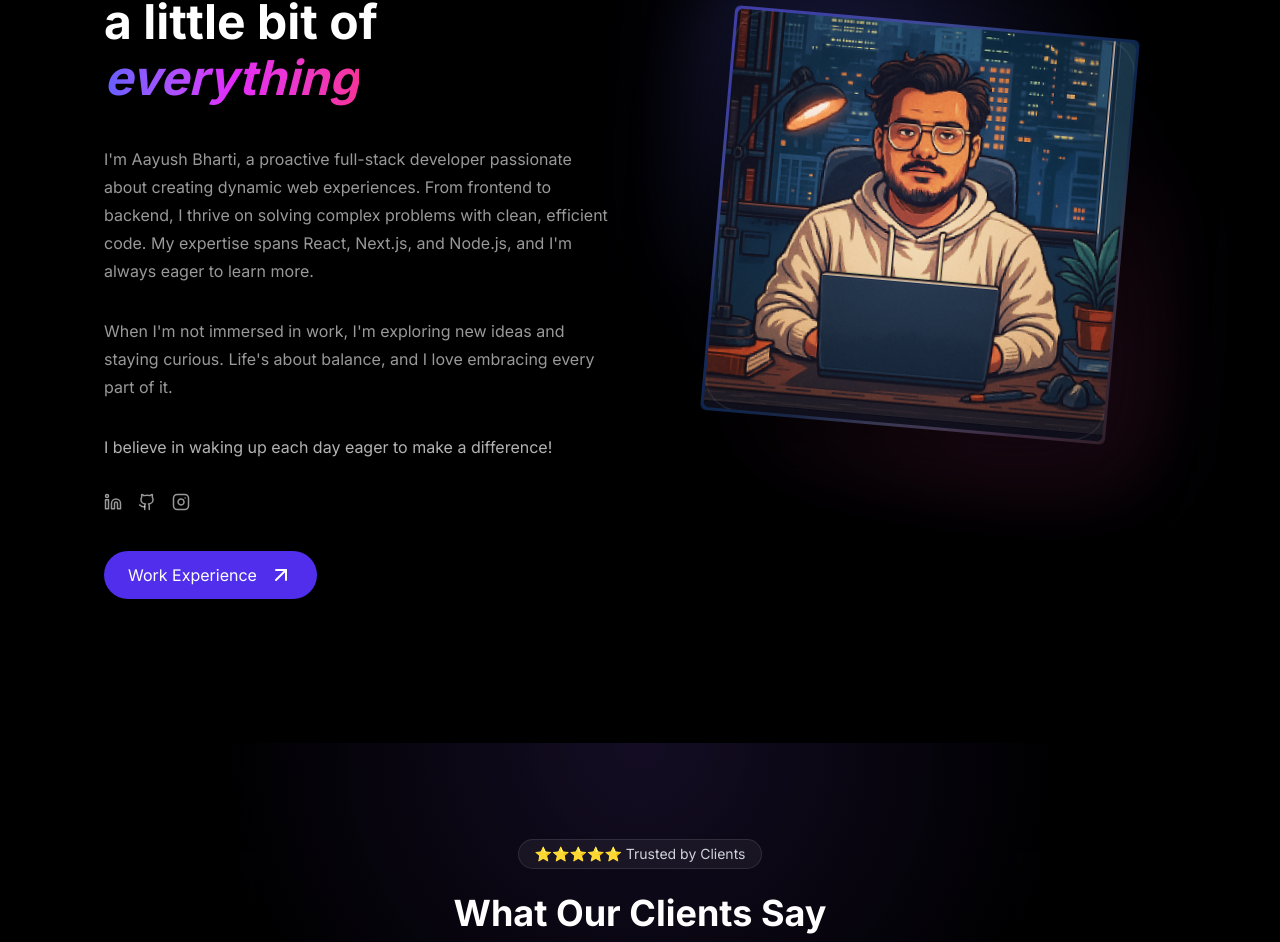
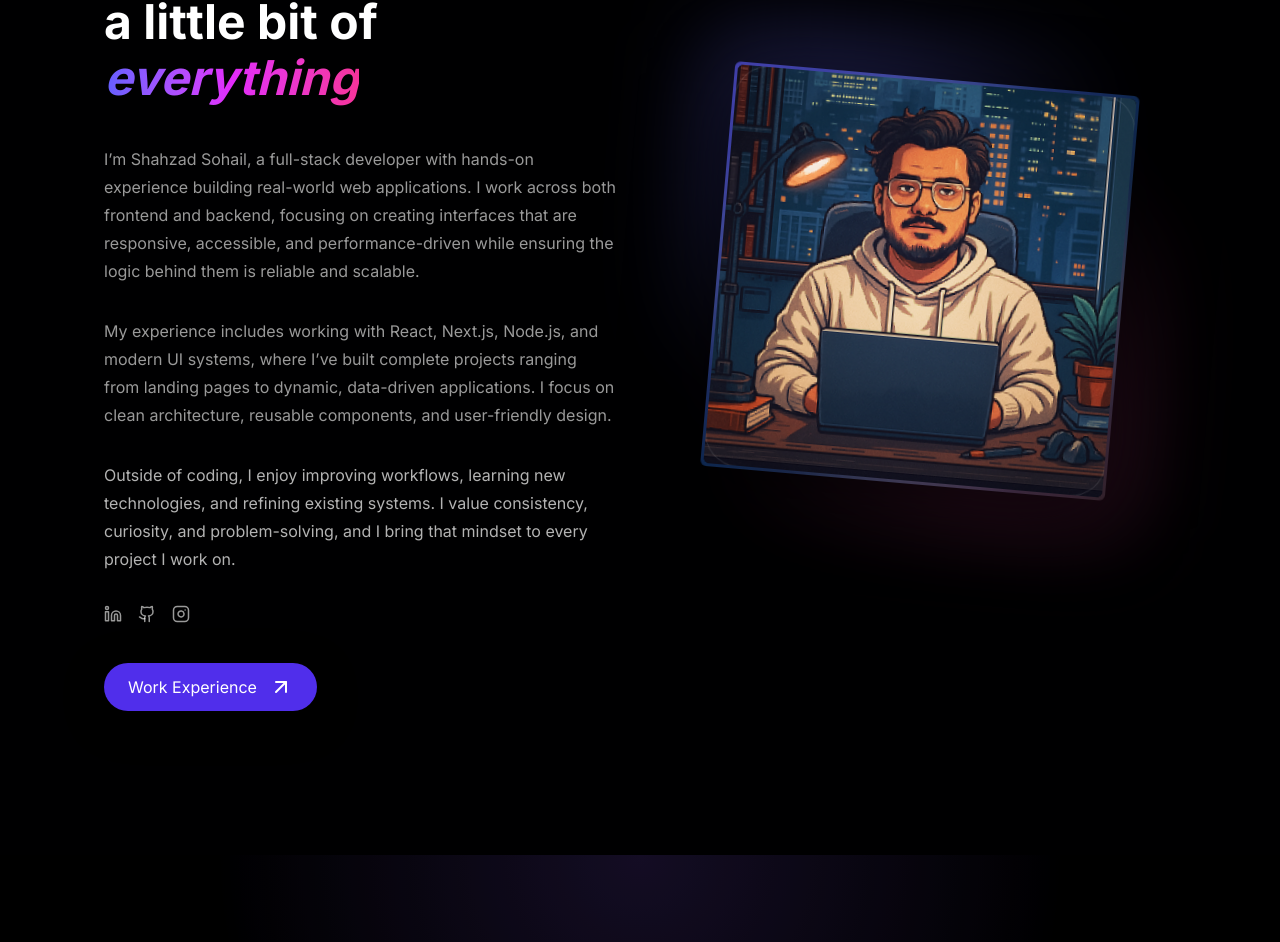
Before and after one commit to codedByShahzad/My_Portfolio, a Next.js app: page / in a window 1280 px wide. Shown: the part 4087-5029 px from the top of the page. Built offline with nearby package versions, Linux system fonts and the light colour scheme.

Commit message:
Info updated

```diff
--- a/sections/AboutMeSection.tsx
+++ b/sections/AboutMeSection.tsx
@@ -22,27 +22,22 @@ const AboutMeSection = () => {
             <h1 className="mt-4 text-4xl font-semibold leading-[1.15] md:text-5xl">
               Full-Stack Developer and <br />
               a little bit of{" "}
-              <span className="bg-gradient-to-r from-indigo-500 via-fuchsia-500 to-pink-500 bg-clip-text font-semibold italic text-transparent">
+              <span className="bg-linear-to-r from-indigo-500 via-fuchsia-500 to-pink-500 bg-clip-text font-semibold italic text-transparent">
                 everything
               </span>
             </h1>
 
             <div className="mt-10 flex flex-col gap-8 text-white/60 leading-7">
               <p>
-                I'm Aayush Bharti, a proactive full-stack developer passionate
-                about creating dynamic web experiences. From frontend to backend,
-                I thrive on solving complex problems with clean, efficient code.
-                My expertise spans React, Next.js, and Node.js, and I'm always
-                eager to learn more.
+                I’m Shahzad Sohail, a full-stack developer with hands-on experience building real-world web applications. I work across both frontend and backend, focusing on creating interfaces that are responsive, accessible, and performance-driven while ensuring the logic behind them is reliable and scalable.
               </p>
 
               <p>
-                When I'm not immersed in work, I'm exploring new ideas and staying
-                curious. Life's about balance, and I love embracing every part of it.
+                My experience includes working with React, Next.js, Node.js, and modern UI systems, where I’ve built complete projects ranging from landing pages to dynamic, data-driven applications. I focus on clean architecture, reusable components, and user-friendly design.
               </p>
 
               <p className="text-white/70">
-                I believe in waking up each day eager to make a difference!
+                Outside of coding, I enjoy improving workflows, learning new technologies, and refining existing systems. I value consistency, curiosity, and problem-solving, and I bring that mindset to every project I work on.
               </p>
             </div>
 
@@ -88,11 +83,11 @@ const AboutMeSection = () => {
                 <div className="absolute -inset-10 rounded-[36px] bg-[radial-gradient(circle_at_30%_20%,rgba(99,102,241,0.35),transparent_55%),radial-gradient(circle_at_70%_80%,rgba(236,72,153,0.25),transparent_55%)] blur-2xl" />
 
                 {/* outer frame */}
-                <div className="relative rounded-[6px] bg-gradient-to-br from-indigo-500/60 via-blue-500/30 to-white/10 p-[3px] shadow-[0_20px_80px_rgba(0,0,0,0.75)]">
+                <div className="relative rounded-[6px] bg-linear-to-br from-indigo-500/60 via-blue-500/30 to-white/10 p-[3px] shadow-[0_20px_80px_rgba(0,0,0,0.75)]">
                   {/* icon body */}
-                  <div className="relative h-[400px] w-[400px] rounded-[6px] bg-gradient-to-br from-[#0b1020] via-[#070a12] to-[#02030a] overflow-hidden">
+                  <div className="relative h-[400px] w-[400px] rounded-[6px] bg-linear-to-br from-[#0b1020] via-[#070a12] to-[#02030a] overflow-hidden">
                     {/* grid overlay */}
-                    <div className="absolute inset-0 opacity-[0.18] [background-image:linear-gradient(to_right,rgba(255,255,255,0.18)_1px,transparent_1px),linear-gradient(to_bottom,rgba(255,255,255,0.18)_1px,transparent_1px)] [background-size:44px_44px]" />
+                    <div className="absolute inset-0 opacity-[0.18] bg-[linear-gradient(to_right,rgba(255,255,255,0.18)_1px,transparent_1px),linear-gradient(to_bottom,rgba(255,255,255,0.18)_1px,transparent_1px)] bg-size-[44px_44px]" />
                     {/* subtle vignette */}
                     <div className="absolute inset-0 bg-[radial-gradient(circle_at_50%_40%,transparent_35%,rgba(0,0,0,0.8)_78%)]" />
 
```
